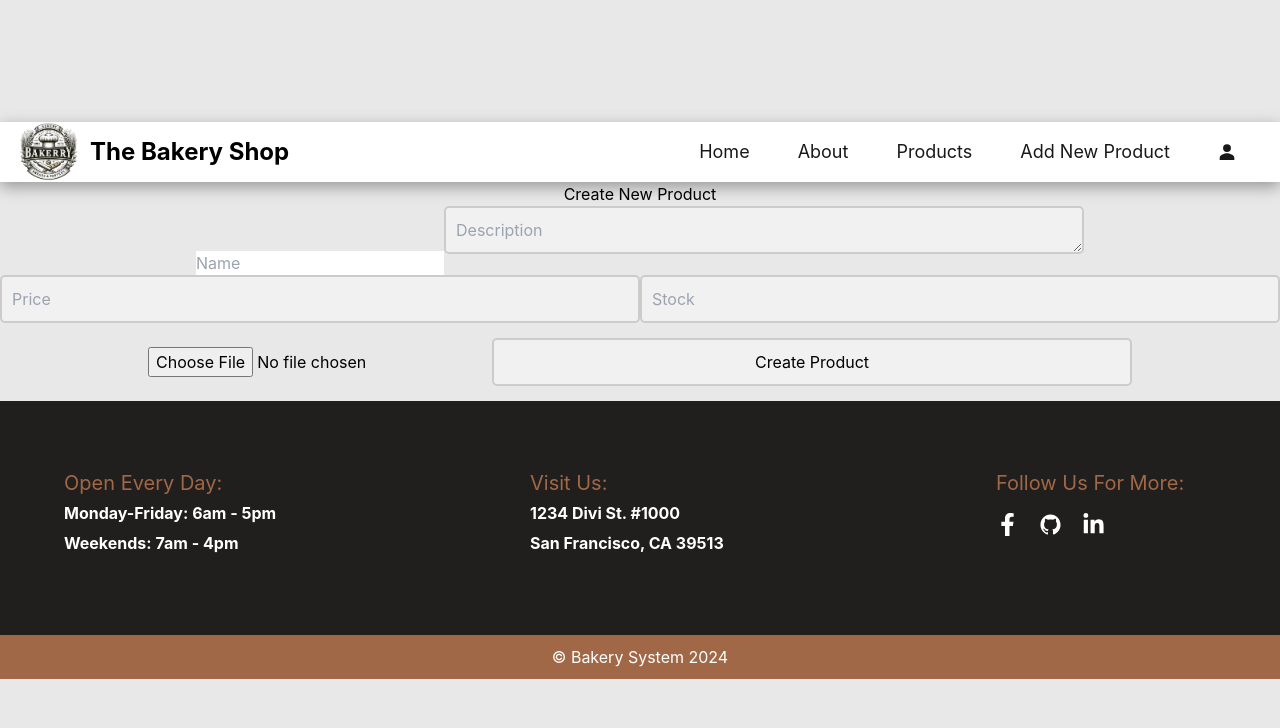
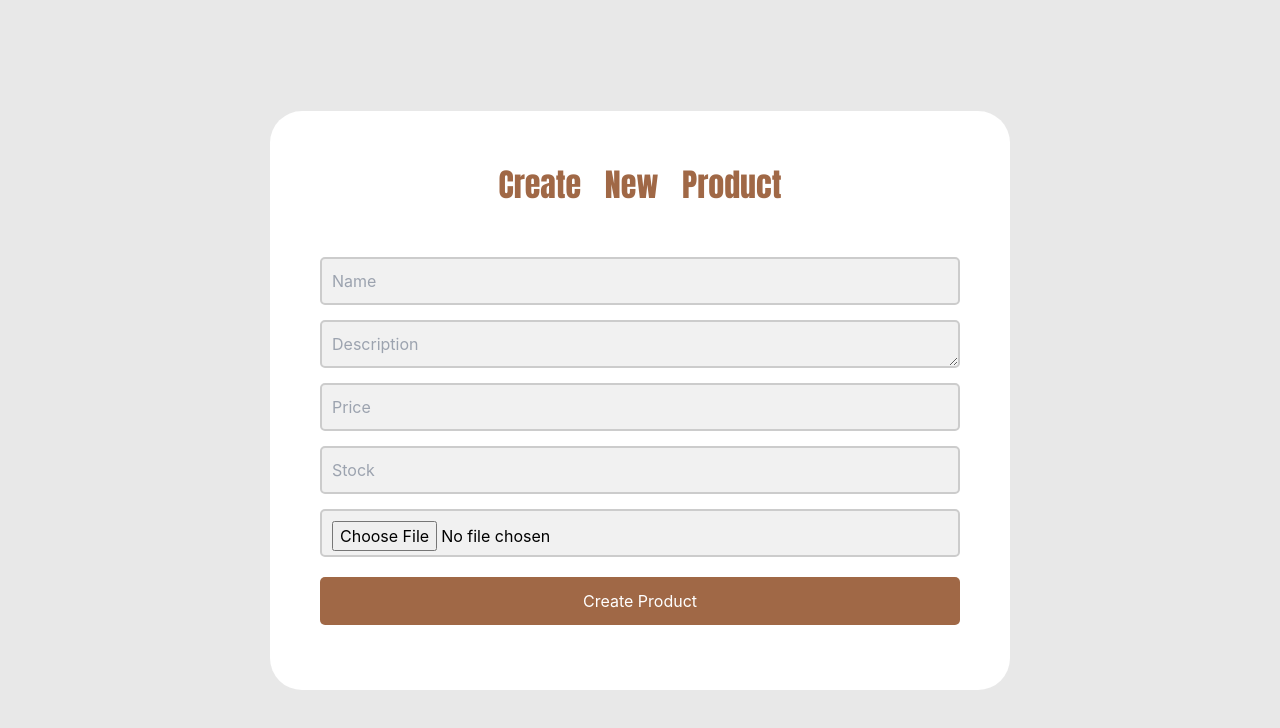
Before and after one commit to WebDevelopment-ASU/Bakery-System-Frontend, a React (Create React App) app: page /add-product in a window 1280 px wide. Shown: the top 728 px of the page. Built offline with nearby package versions, Linux system fonts and the light colour scheme.

Commit message:
some modifications

```diff
--- a/src/pages/products/CreateProduct.jsx
+++ b/src/pages/products/CreateProduct.jsx
@@ -51,9 +51,10 @@ const CreateProduct = () => {
 
     return (
         <div>
-            <Navbar />
-            <h1>Create New Product</h1>
-            <form onSubmit={handleSubmit}>
+
+         <div className={styles.container}>
+             <h1>Create New Product</h1>
+             <form onSubmit={handleSubmit}>
                 <input
                     type="text"
                     name="name"
@@ -86,8 +87,9 @@ const CreateProduct = () => {
                 />
                 <input type="file" name="images" onChange={handleChange} accept="image/*" />
                 <button type="submit">Create Product</button>
-            </form>
-            <Footer />
+              </form>
+            </div>
+
         </div>
     );
 };
--- a/src/pages/products/EditProduct.jsx
+++ b/src/pages/products/EditProduct.jsx
@@ -41,8 +41,7 @@ const EditProduct = () => {
     };
 
     return product ? (
-        <div>
-            <Navbar />
+        <div className={styles.all}>
             <div className={styles.editProduct}>
                 <h1>Edit Product</h1>
                 <form onSubmit={handleSubmit}>
@@ -58,7 +57,7 @@ const EditProduct = () => {
                     <button type="submit">Update Product</button>
                 </form>
             </div>
-            <Footer />
+
         </div>
     ) : <p>Loading product details...</p>;
 };
```
